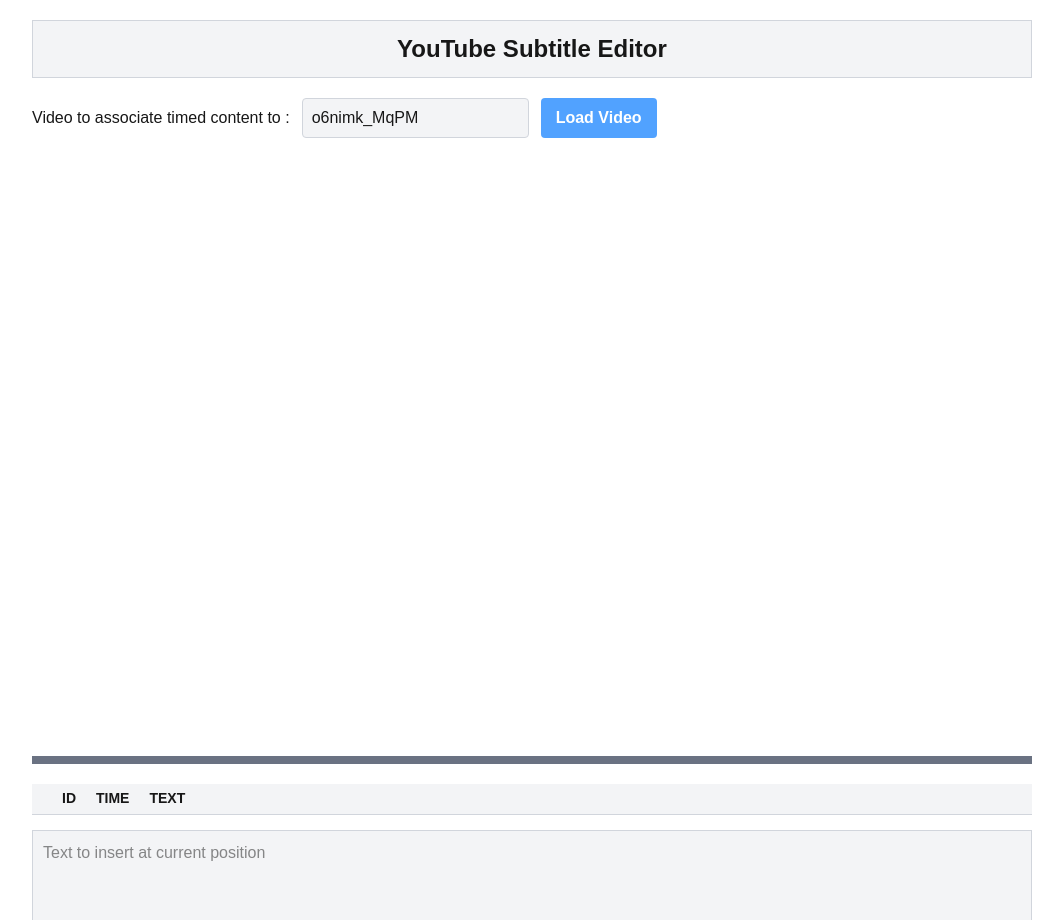
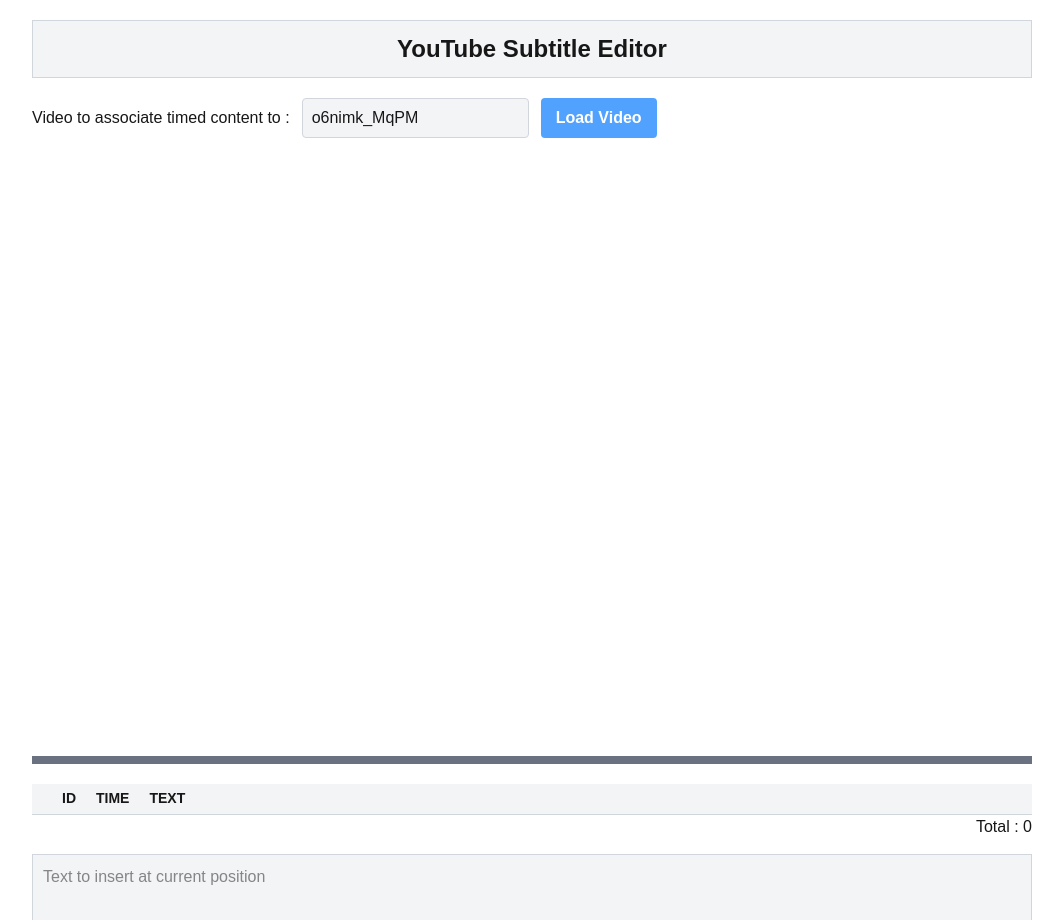
Before and after one commit to ask0ldd/CodeSnippetsChromeExtBackOffice, a Next.js app: page / in a window 1280 px wide. Shown: the top 920 px of the page, without its empty margins (108-1171 px from the left). Built offline with nearby package versions, Linux system fonts and the light colour scheme.

Commit message:
*edit* front / subtitles list styling

```diff
--- a/src/components/SubtitlesList.tsx
+++ b/src/components/SubtitlesList.tsx
@@ -5,6 +5,7 @@
 
 function SubtitlesList({subtitles, activeSubtitleIndex, handleDeleteSubtitle} : {subtitles : ISubtitle[], activeSubtitleIndex : number, handleDeleteSubtitle(idx: number): void }){
     return(
+        <>
             <table className="table-auto border-collapse border-none border-gray-300 bg-gray-100 w-full mt-[20px] text-[14px]">
                 <thead>
                     <tr className="border-b-1 border-gray-300 h-[30px] text-left [&>*]:px-[10px]">
@@ -18,7 +19,7 @@
                 </thead>
                 <tbody>
                     {subtitles.map((sub, idx) => (
-                    <tr key={'row' + idx} className={idx % 2 == 1 ? "bg-gray-200 h-[30px] [&>*]:px-[10px]" : "h-[30px] [&>*]:px-[10px]"}>
+                        <tr key={'row' + idx} className={idx % 2 == 1 ? "bg-gray-100 h-[30px] [&>*]:px-[10px]" : "bg-white h-[30px] [&>*]:px-[10px]"}>
                             <td>{idx === activeSubtitleIndex ? '▶' : '-'}</td>
                             <td>{idx}</td>
                             <td>{DateUtils.secondsToHms(sub.start)}</td>
@@ -37,6 +38,8 @@
                     ))}
                 </tbody>
             </table>
+            <span className="ml-auto">Total : {subtitles.length}</span>
+        </>
     )
 }
 
```
Lines whose indentation alone changed are shown as unchanged.
